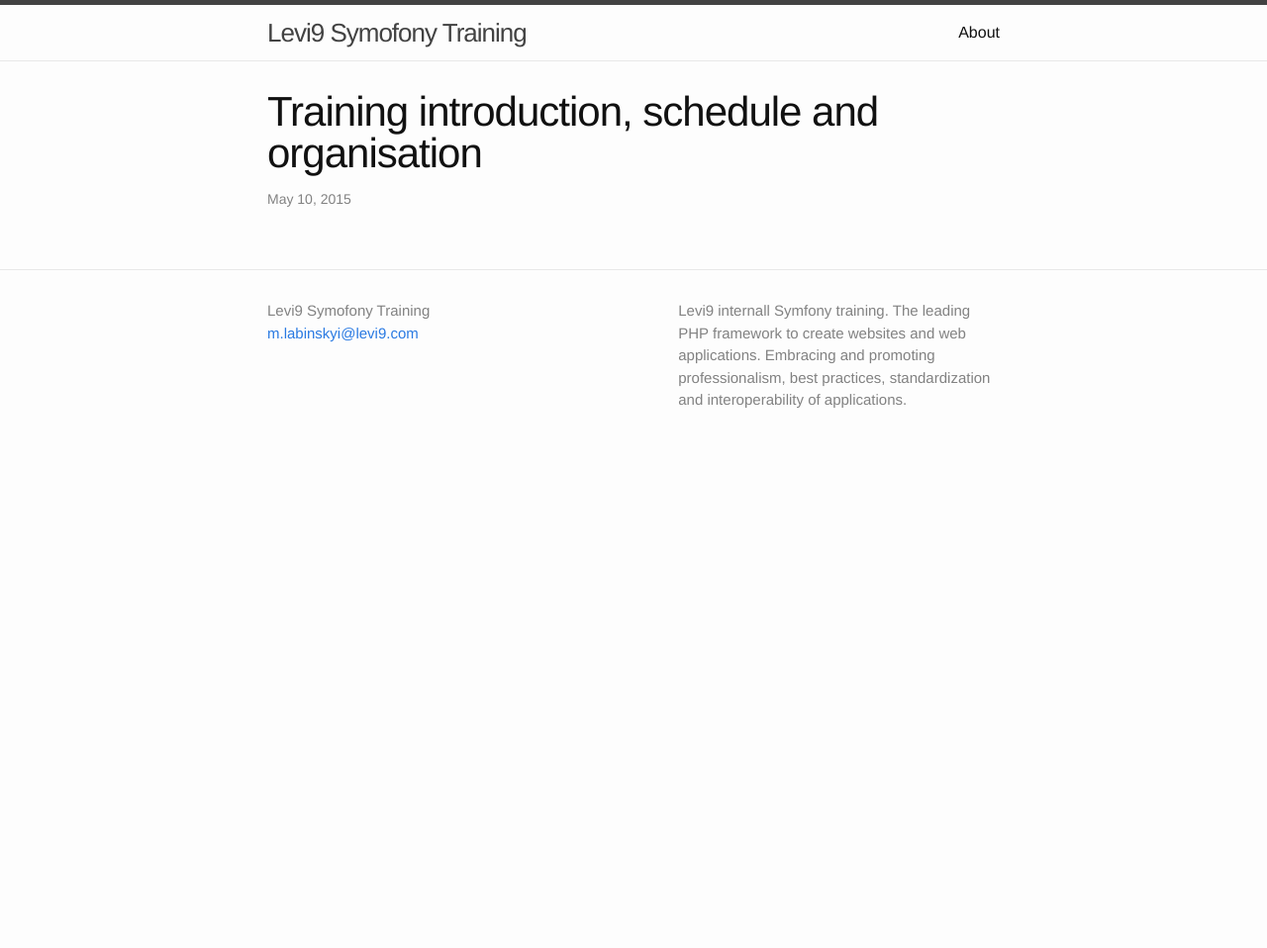
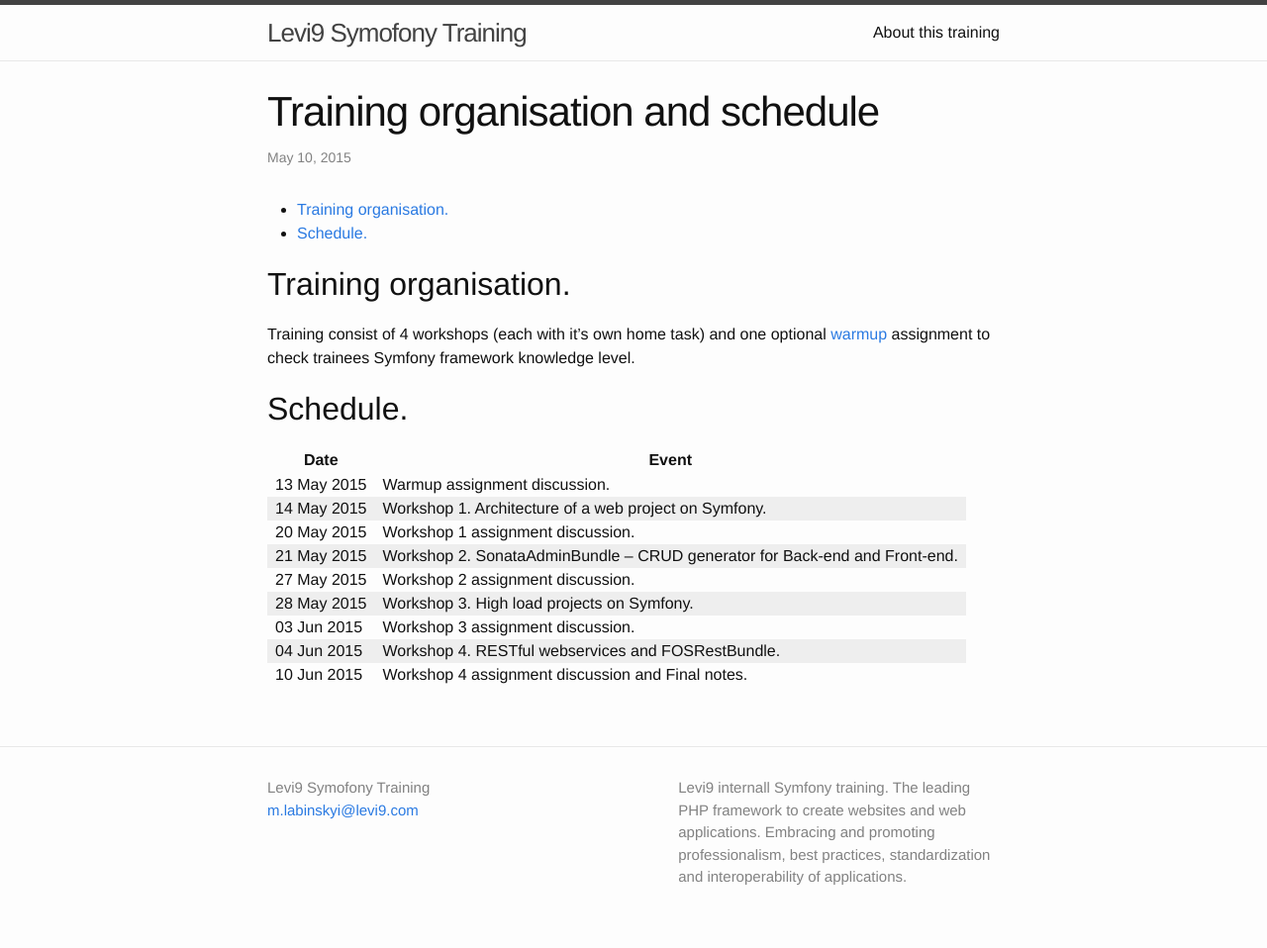
Before and after one commit to e-moe/sf-levi9, a Jekyll site: the page built from _posts/2015-05-10-introduction.markdown, in a window 1280 px wide. Shown: the whole page at 99% size. Built offline with Jekyll 4.4.1, drawn with Linux system fonts in a browser that asks for light colours; before the commit the page ends 900 px from its top, so only the background shows below that.

Commit message:
schedule, intro, workshop1, assignment 1

```diff
--- /dev/null
+++ b/_data/schedule.yml
@@ -0,0 +1,26 @@
+- date: '2015-05-13'
+  name: Warmup assignment discussion.
+
+- date: '2015-05-14'
+  name: Workshop 1. Architecture of a web project on Symfony.
+
+- date: '2015-05-20'
+  name: Workshop 1 assignment discussion.
+
+- date: '2015-05-21'
+  name: Workshop 2. SonataAdminBundle – CRUD generator for Back-end and Front-end.
+
+- date: '2015-05-27'
+  name: Workshop 2 assignment discussion.
+
+- date: '2015-05-28'
+  name: Workshop 3. High load projects on Symfony.
+
+- date: '2015-06-03'
+  name: Workshop 3 assignment discussion.
+
+- date: '2015-06-04'
+  name: Workshop 4. RESTful webservices and FOSRestBundle.
+
+- date: '2015-06-10'
+  name: Workshop 4 assignment discussion and Final notes.
--- a/_posts/2015-05-10-introduction.markdown
+++ b/_posts/2015-05-10-introduction.markdown
@@ -1,9 +1,41 @@
 ---
 layout: post
-title:  "Training introduction, schedule and organisation"
+title:  "Training organisation and schedule"
 date:   2015-05-10 09:00:00
 category: training
 tags:
     - training
     - schedule
+excerpt: |
+    Training organisation.
+    Training consist of 4 workshops (each with it's own home task) and one optional warmup assignment to check
+    trainees Symfony framework knowledge level.
 ---
+* TOC
+{:toc}
+
+## Training organisation.
+
+Training consist of 4 workshops (each with it's own home task) and one optional [warmup][warmup] assignment to check
+trainees Symfony framework knowledge level.
+
+## Schedule.
+
+<table>
+    <thead>
+        <tr>
+            <th>Date</th>
+            <th>Event</th>
+        </tr>
+    </thead>
+    <tbody>
+        {% for event in site.data.schedule %}
+        <tr>
+            <td>{{ event.date | date_to_string }}</td>
+            <td>{{ event.name }}</td>
+        </tr>
+        {% endfor %}
+    </tbody>
+</table>
+
+[warmup]:       {{ site.baseurl }}{% post_url 2015-05-12-warmup %}
--- a/_sass/_base.scss
+++ b/_sass/_base.scss
@@ -148,7 +148,17 @@
     }
 }
 
+table {
+    border-collapse: collapse;
 
+    tr:nth-child(even) {
+        background-color: #eee;
+    }
+
+    td {
+        padding: 0 0.5em;
+    }
+}
 
 /**
  * Wrapper
```
Also changed, not shown: _drafts/assignment-1-calendar.markdown (added, +94 -0 lines), _drafts/workshop-1-materials.markdown (added, +43 -0 lines), _posts/2015-05-12-warmup.markdown (+15 -6 lines), about.md (+9 -6 lines), assets/calendar_table.png (added), 1 other file.
